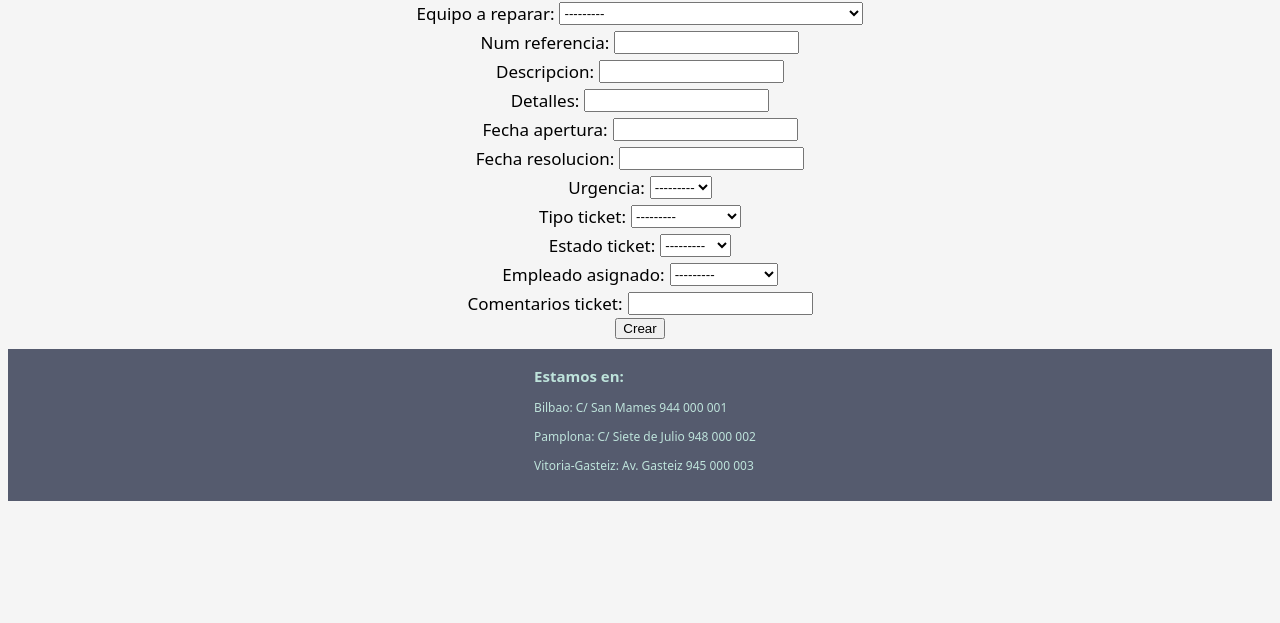
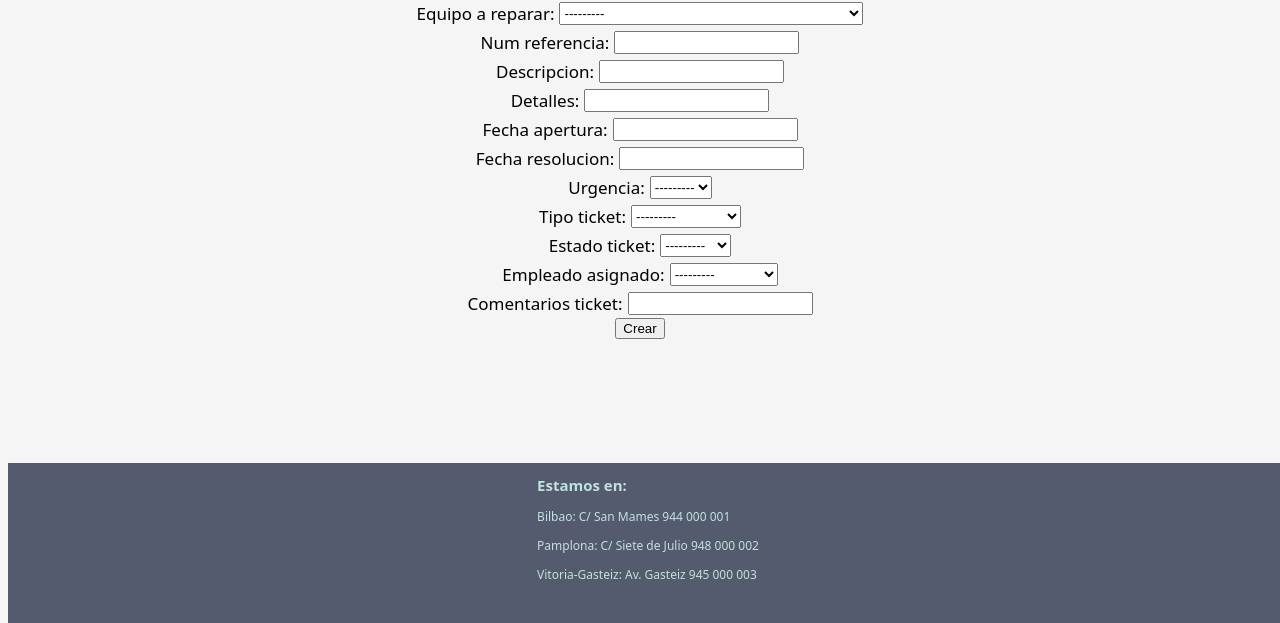
Before and after one commit to PabloMoraza/equipo6_reto1, a Django app: page /aplicacion/ticket/create in a window 1280 px wide. Shown: the part 177-800 px from the top of the page. Run offline with Django 4.2, Linux system fonts and the light colour scheme; data comes from the database, SQL or seed files in the repository.

Commit message:
footer arreglado

```diff
--- a/app_reto1/static/css/style.css
+++ b/app_reto1/static/css/style.css
@@ -4,8 +4,12 @@ body {
     background-color: whitesmoke;
 
 }
+main{
+    height: 70%;
+}
 
 header {
+    height: 15%;
     display: flex;
     justify-content: space-between;
     background-color: #555B6E;
@@ -50,13 +54,14 @@ header {
 }
 
 footer {
-    padding-left: 10px;
-    padding-bottom: 15px;
-    padding-top: 5px;
+    height: 20%;
+    width: 100%;
     background-color: #555B6E;
     color: #BEE3DB;
     display: flex;
     justify-content: center;
+    position: absolute;
+    bottom: 0;
 }
 
 .h2f{
```
